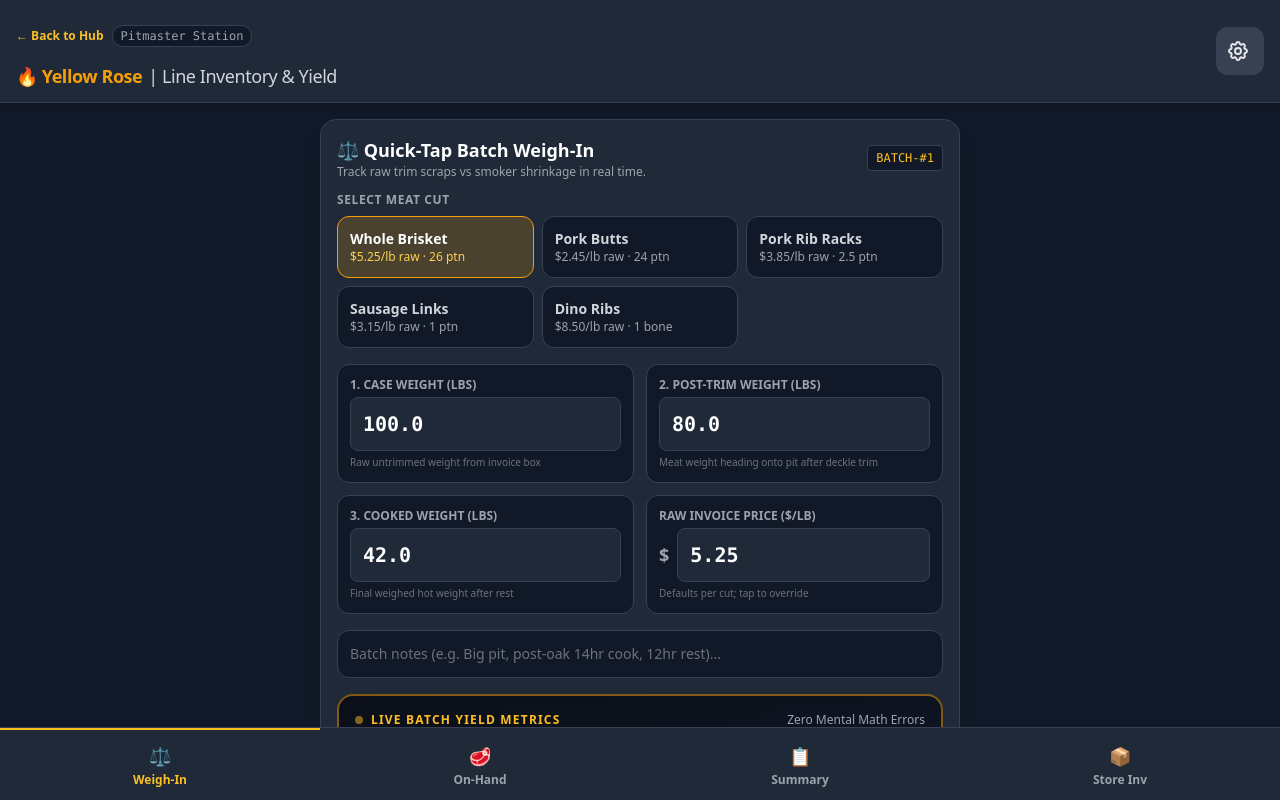
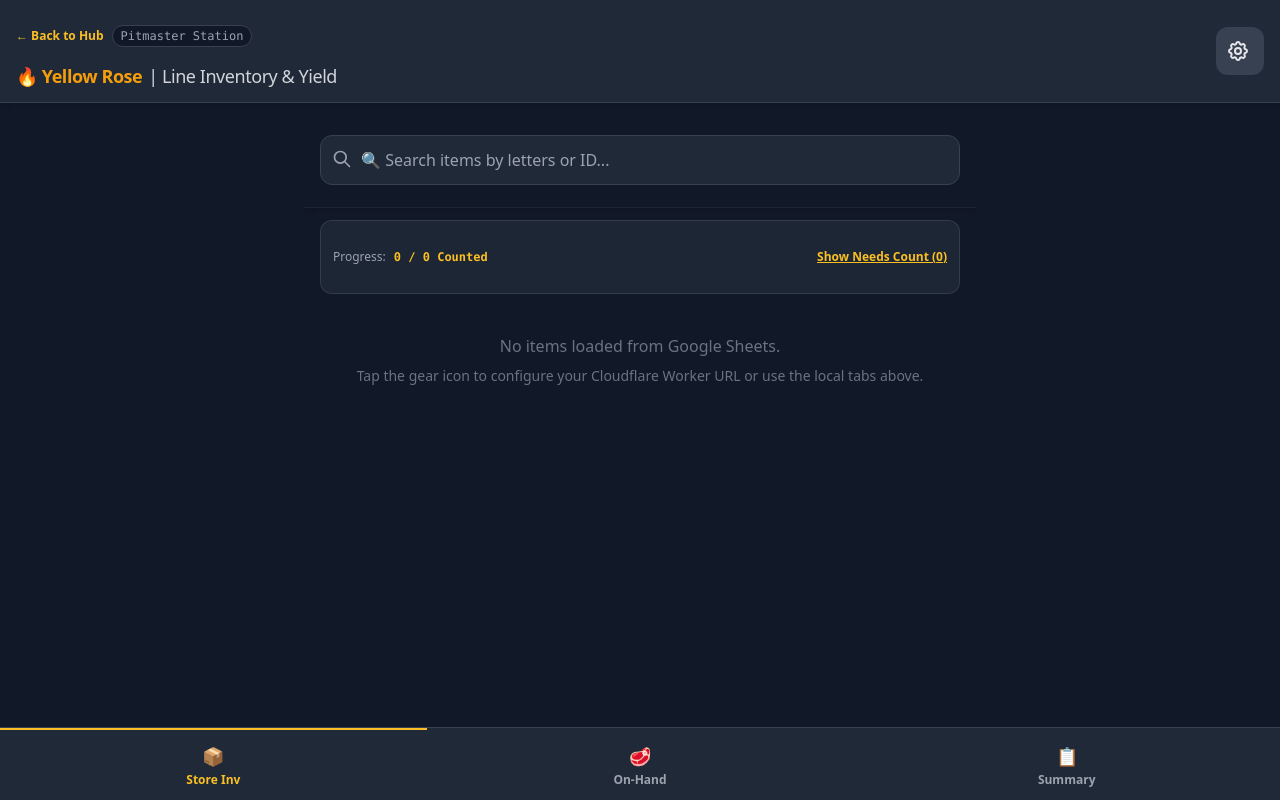
Before and after one commit to kayfay/yellow-rose-inventory, a plain HTML site: page index.html in a window 1280 px wide. Drawn offline with nearby package versions, Linux system fonts and the light colour scheme.

Commit message:
fix(nav): make store inventory primary tab, remove weigh-in tab from bottom nav

```diff
--- a/index.html
+++ b/index.html
@@ -81,8 +81,8 @@
     <!-- MAIN VIEW CONTAINER -->
     <main class="flex-1 overflow-y-auto relative pb-28 p-4 max-w-2xl mx-auto w-full" id="main-content">
 
-        <!-- VIEW 1: WEIGH-IN YIELD CALCULATOR -->
-        <section id="view-yield" class="space-y-4">
+        <!-- VIEW 1: WEIGH-IN YIELD CALCULATOR (OPTIONAL / BACKGROUND) -->
+        <section id="view-yield" class="space-y-4 hidden">
             <div class="bg-gray-800 border border-gray-700 rounded-2xl p-4 shadow-xl">
                 <div class="flex justify-between items-center mb-3">
                     <div>
@@ -396,8 +396,8 @@
             </div>
         </section>
 
-        <!-- VIEW 4: GOOGLE SHEETS INVENTORY / SPOT CHECK (Backwards Compatible) -->
-        <section id="view-sheets" class="space-y-3 hidden">
+        <!-- VIEW 4: GOOGLE SHEETS INVENTORY / SPOT CHECK (PRIMARY VIEW) -->
+        <section id="view-sheets" class="space-y-3">
             <!-- INITIAL LOADING STATE -->
             <div id="loading-state" class="flex flex-col items-center justify-center py-12 hidden">
                 <div class="animate-spin rounded-full h-12 w-12 border-b-2 border-amber-500 mb-4"></div>
@@ -458,9 +458,9 @@
 
     <!-- BOTTOM TAB NAVIGATION (MOBILE FIRST & ELBOW TAP FRIENDLY) -->
     <nav class="bg-gray-800 border-t border-gray-700 flex justify-around shrink-0 fixed bottom-0 w-full z-20 pb-safe">
-        <button class="nav-tab-btn flex-1 py-3 text-amber-400 border-t-2 border-amber-400 touch-target flex flex-col items-center elbow-btn" data-view="yield">
-            <span class="text-lg mb-0.5">⚖️</span>
-            <span class="text-xs font-bold">Weigh-In</span>
+        <button class="nav-tab-btn flex-1 py-3 text-amber-400 border-t-2 border-amber-400 touch-target flex flex-col items-center elbow-btn" data-view="sheets">
+            <span class="text-lg mb-0.5">📦</span>
+            <span class="text-xs font-bold">Store Inv</span>
         </button>
         <button class="nav-tab-btn flex-1 py-3 text-gray-400 border-t-2 border-transparent touch-target flex flex-col items-center elbow-btn" data-view="onhand">
             <span class="text-lg mb-0.5">🥩</span>
@@ -470,10 +470,6 @@
             <span class="text-lg mb-0.5">📋</span>
             <span class="text-xs font-bold">Summary</span>
         </button>
-        <button class="nav-tab-btn flex-1 py-3 text-gray-400 border-t-2 border-transparent touch-target flex flex-col items-center elbow-btn" data-view="sheets">
-            <span class="text-lg mb-0.5">📦</span>
-            <span class="text-xs font-bold">Store Inv</span>
-        </button>
     </nav>
 
     <!-- CONFIG MODAL OVERLAY -->
@@ -561,7 +557,7 @@
         };
 
         let appState = {
-            activeView: 'yield',
+            activeView: 'sheets',
             selectedMeat: 'Whole Brisket',
             batches: JSON.parse(localStorage.getItem('yri_batches') || '[]'),
             onHandCounts: JSON.parse(localStorage.getItem('yri_onhand') || JSON.stringify({
```
